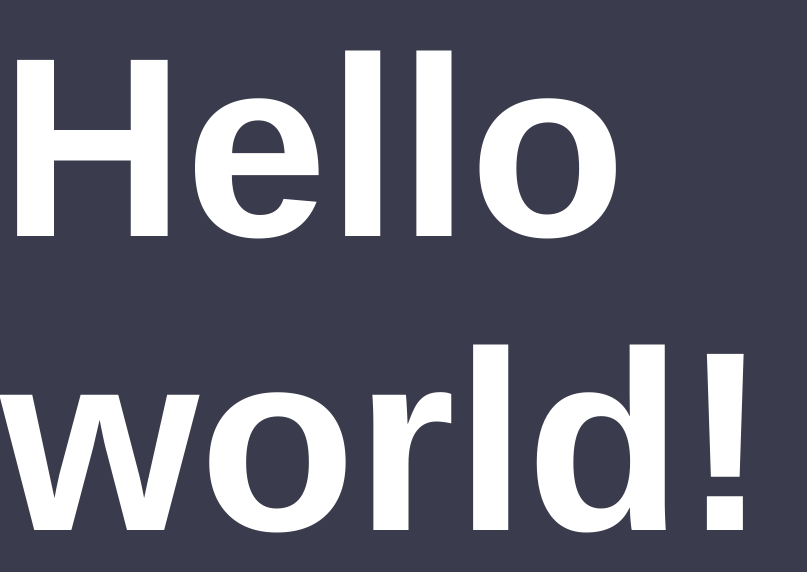
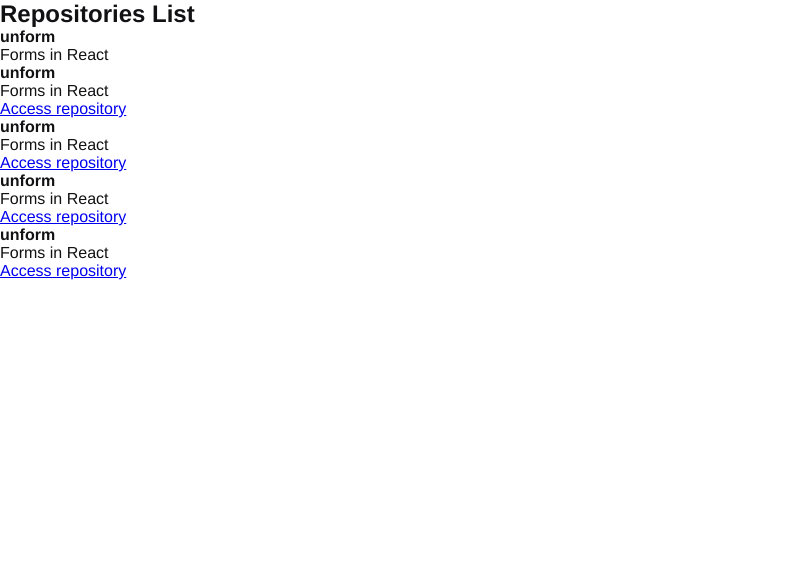
Before and after one commit to saboyagustavo/github-explorer, a React app: page / in a window 1280 px wide. Shown: the top 572 px of the page, without its empty margins (0-807 px from the left). Built offline with nearby package versions, Linux system fonts and the light colour scheme.

Commit message:
Building components and using interpolation into a HTML element.

```diff
--- a/src/App.jsx
+++ b/src/App.jsx
@@ -1,5 +1,6 @@
 import './styles/global.scss';
-
+import { RepositoryList } from './components/RepostioryList.jsx';
+import './components/RepostioryList.jsx';
 export function App() {
-    return <h1>Hello world!</h1>;
+    return <RepositoryList />;
 }
--- /dev/null
+++ b/src/components/RepostioryList.jsx
@@ -0,0 +1,44 @@
+const repositoryName = 'unform';
+
+export function RepositoryList() {
+    return (
+        <section className="repository-list">
+            <h1>Repositories List</h1>
+            <ul>
+                <li>
+                    <strong>{repositoryName}</strong>
+                    <p>Forms in React</p>
+                    <a href="http://" target="_blank"></a>
+                </li>
+                <li>
+                    <strong>{repositoryName}</strong>
+                    <p>Forms in React</p>
+                    <a href="http://" target="_blank">
+                        Access repository
+                    </a>
+                </li>
+                <li>
+                    <strong>{repositoryName}</strong>
+                    <p>Forms in React</p>
+                    <a href="http://" target="_blank">
+                        Access repository
+                    </a>
+                </li>
+                <li>
+                    <strong>{repositoryName}</strong>
+                    <p>Forms in React</p>
+                    <a href="http://" target="_blank">
+                        Access repository
+                    </a>
+                </li>
+                <li>
+                    <strong>{repositoryName}</strong>
+                    <p>Forms in React</p>
+                    <a href="http://" target="_blank">
+                        Access repository
+                    </a>
+                </li>
+            </ul>
+        </section>
+    );
+}
--- a/src/styles/global.scss
+++ b/src/styles/global.scss
@@ -6,11 +6,6 @@
 }
 
 body {
-    background: #3a3b4c;
-    font-family: 'Helvetica', 'Arial', sans-serif;
-    color: #ffffff;
-
-    h1 {
-        font-size: 32vh;
-    }
+    font-family: 'Helvetica Neue', 'Arial', sans-serif;
+    color: #121214;
 }
```
Also changed, not shown: 1 other file (tests, documents, lock files or other folders).
